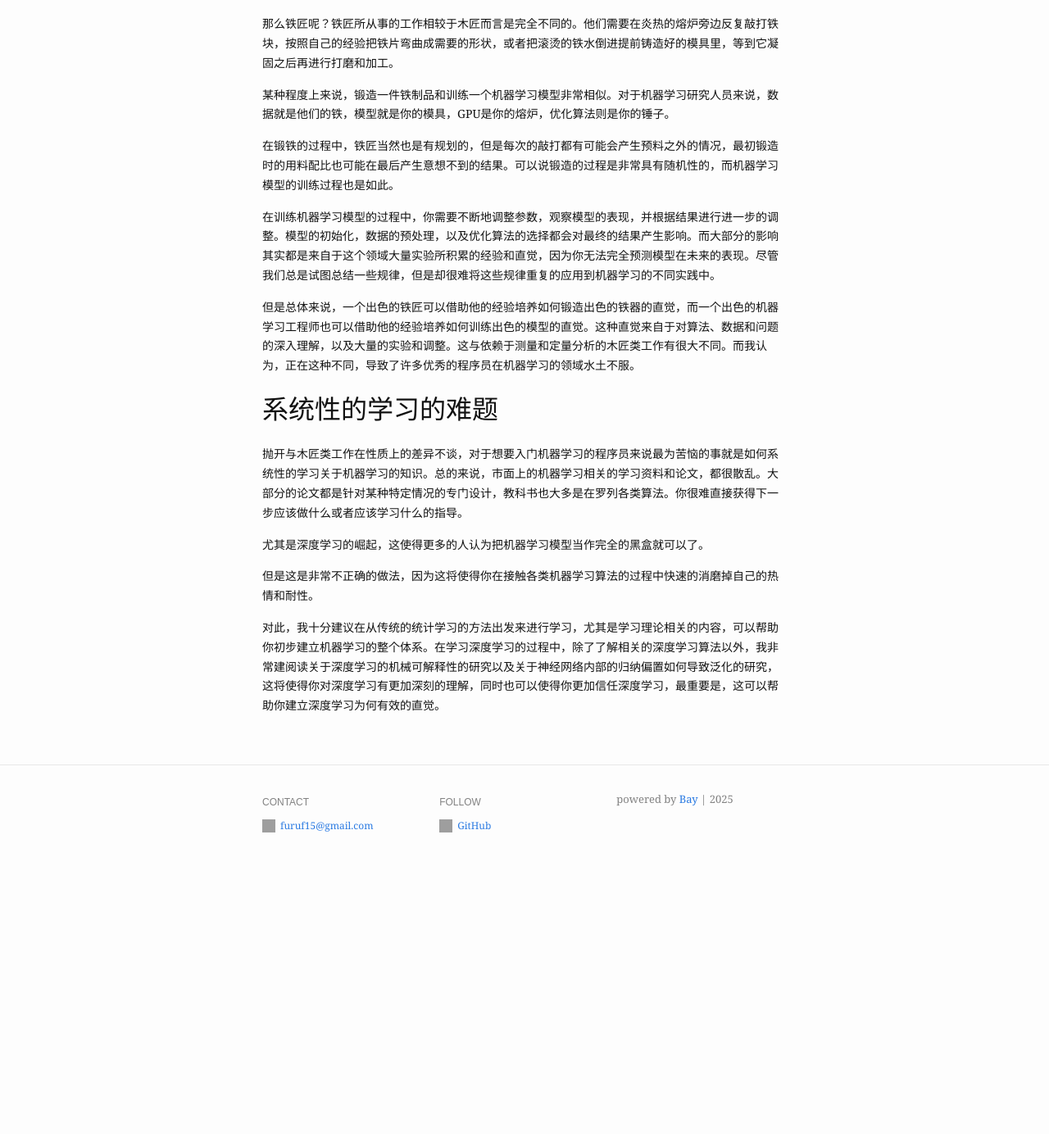
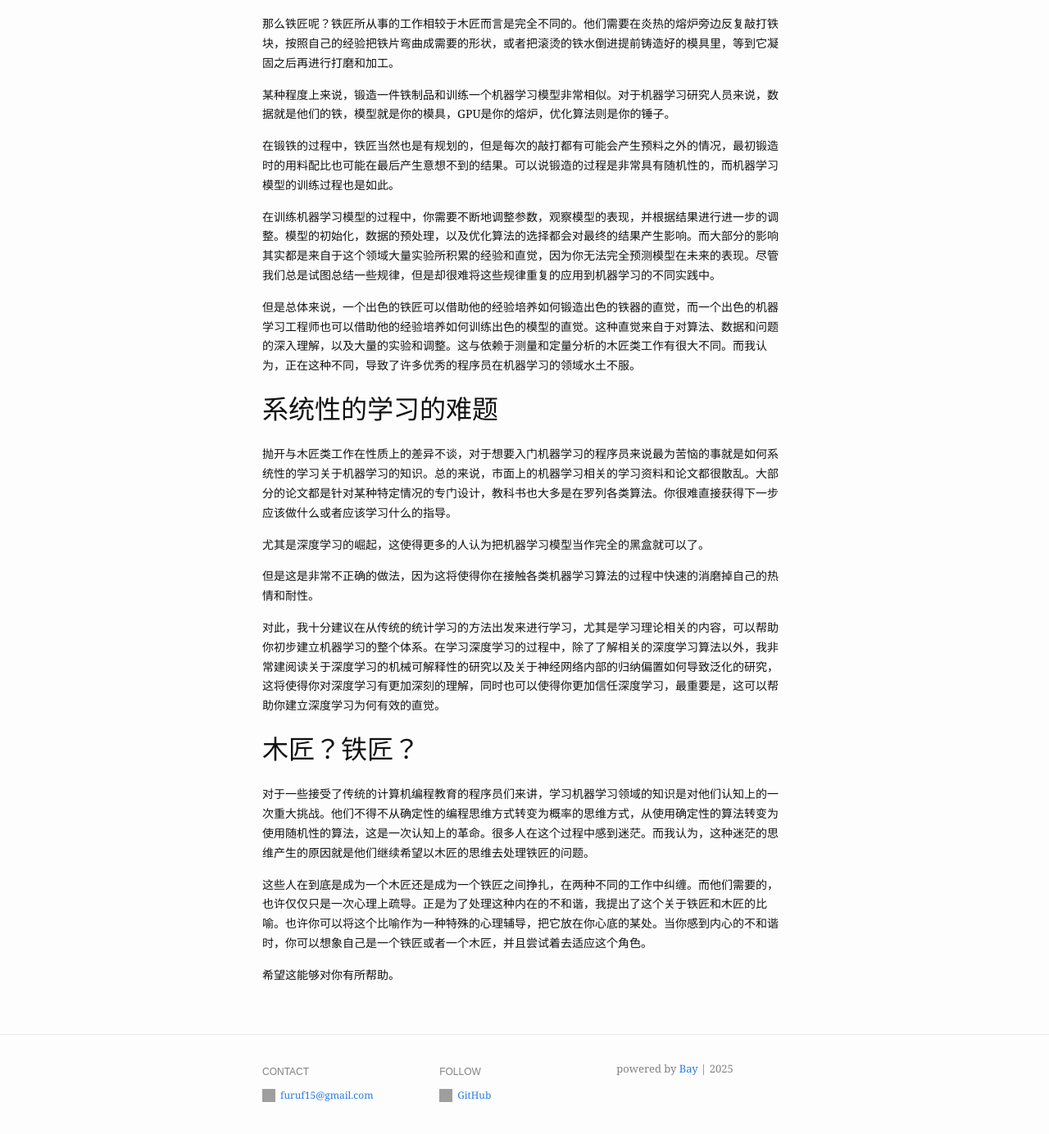
Before and after one commit to FuRuF-11/FuRuF-11.github.io, a Jekyll site: the page built from _posts/2025-01-01-carpenter-and-ironsmith.md, in a window 1280 px wide and 1400 px high, scrolled down 916 px. Shown: the top 1384 px of the window at 82% size. Built offline with Jekyll 4.4.1, drawn with Linux system fonts in a browser that asks for light colours; a script that is not in the unit is left out; before the commit the page ends 1987 px from its top, so only the background shows below that.

Commit message:
modified:   _posts/2025-01-01-carpenter-and-ironsmith.md

```diff
--- a/_posts/2025-01-01-carpenter-and-ironsmith.md
+++ b/_posts/2025-01-01-carpenter-and-ironsmith.md
@@ -33,10 +33,18 @@ blurb: "木匠与铁匠"
 
 ## 系统性的学习的难题
 
-抛开与木匠类工作在性质上的差异不谈，对于想要入门机器学习的程序员来说最为苦恼的事就是如何系统性的学习关于机器学习的知识。总的来说，市面上的机器学习相关的学习资料和论文，都很散乱。大部分的论文都是针对某种特定情况的专门设计，教科书也大多是在罗列各类算法。你很难直接获得下一步应该做什么或者应该学习什么的指导。
+抛开与木匠类工作在性质上的差异不谈，对于想要入门机器学习的程序员来说最为苦恼的事就是如何系统性的学习关于机器学习的知识。总的来说，市面上的机器学习相关的学习资料和论文都很散乱。大部分的论文都是针对某种特定情况的专门设计，教科书也大多是在罗列各类算法。你很难直接获得下一步应该做什么或者应该学习什么的指导。
 
 尤其是深度学习的崛起，这使得更多的人认为把机器学习模型当作完全的黑盒就可以了。
 
 但是这是非常不正确的做法，因为这将使得你在接触各类机器学习算法的过程中快速的消磨掉自己的热情和耐性。
 
 对此，我十分建议在从传统的统计学习的方法出发来进行学习，尤其是学习理论相关的内容，可以帮助你初步建立机器学习的整个体系。在学习深度学习的过程中，除了了解相关的深度学习算法以外，我非常建阅读关于深度学习的机械可解释性的研究以及关于神经网络内部的归纳偏置如何导致泛化的研究，这将使得你对深度学习有更加深刻的理解，同时也可以使得你更加信任深度学习，最重要是，这可以帮助你建立深度学习为何有效的直觉。
+
+## 木匠？铁匠？
+
+对于一些接受了传统的计算机编程教育的程序员们来讲，学习机器学习领域的知识是对他们认知上的一次重大挑战。他们不得不从确定性的编程思维方式转变为概率的思维方式，从使用确定性的算法转变为使用随机性的算法，这是一次认知上的革命。很多人在这个过程中感到迷茫。而我认为，这种迷茫的思维产生的原因就是他们继续希望以木匠的思维去处理铁匠的问题。
+
+这些人在到底是成为一个木匠还是成为一个铁匠之间挣扎，在两种不同的工作中纠缠。而他们需要的，也许仅仅只是一次心理上疏导。正是为了处理这种内在的不和谐，我提出了这个关于铁匠和木匠的比喻。也许你可以将这个比喻作为一种特殊的心理辅导，把它放在你心底的某处。当你感到内心的不和谐时，你可以想象自己是一个铁匠或者一个木匠，并且尝试着去适应这个角色。
+
+希望这能够对你有所帮助。
```
